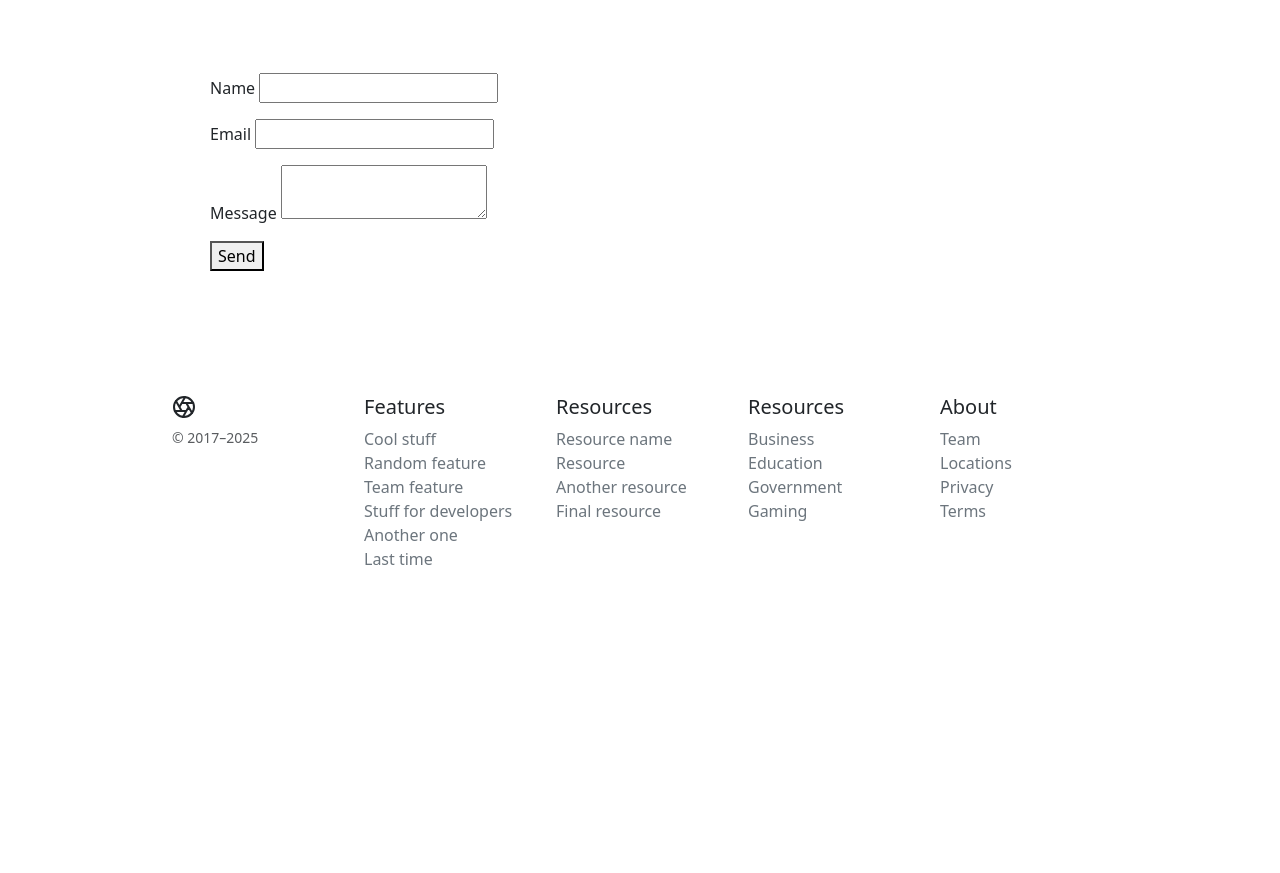
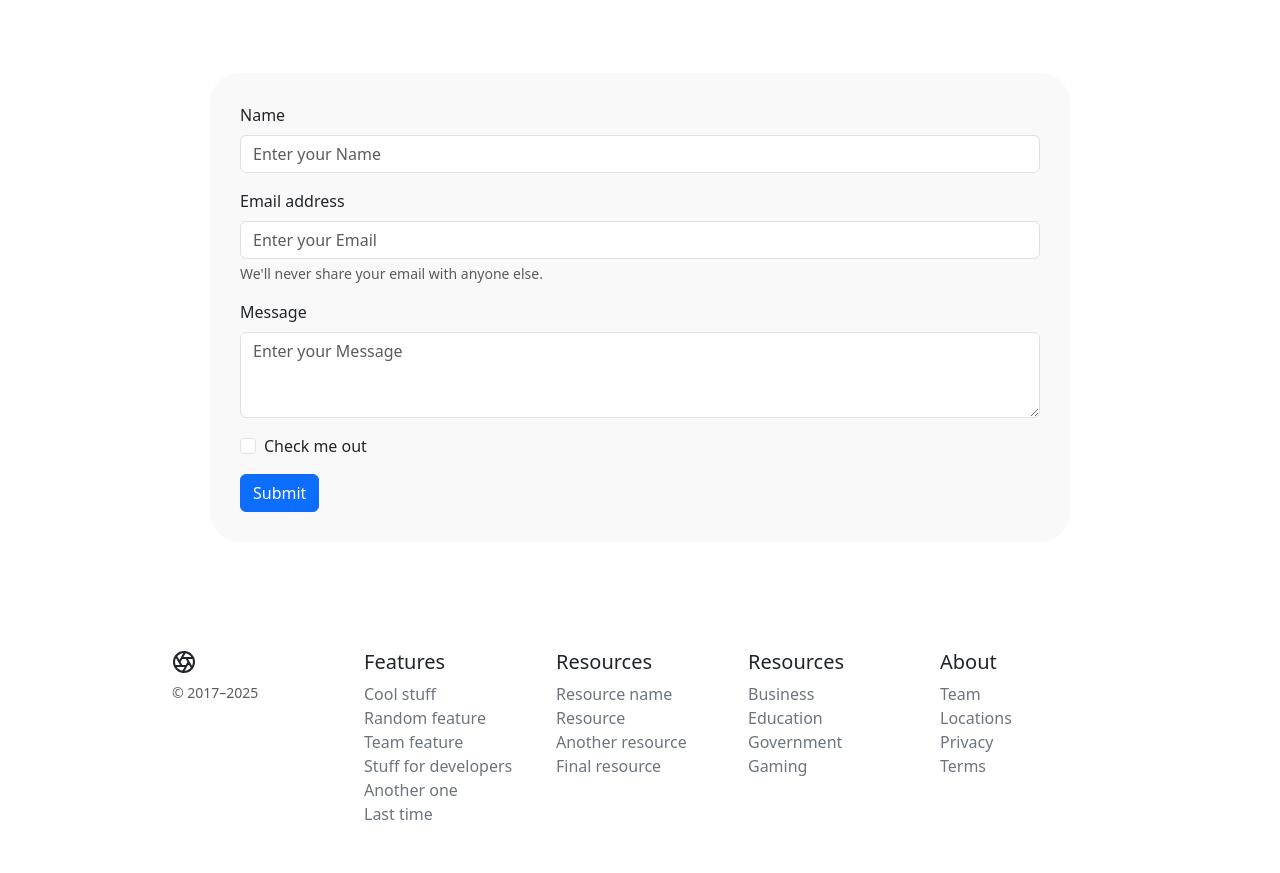
Before and after one commit to cwiedel9/ADPR458_Coding, a plain HTML site: page index.html in a window 1280 px wide. Shown: the part 3441-4314 px from the top of the page. Before the commit the page ends 4076 px from the top, so only its background shows below. Drawn offline with nearby package versions, Linux system fonts and the light colour scheme.

Commit message:
new form styles

```diff
--- a/css/styles.css
+++ b/css/styles.css
@@ -117,3 +117,9 @@
   max-width: 900px;
   padding-block: 60px;
  }
+
+ .contact-form {
+  padding: 30px;
+  border-radius: 30px;
+  background-color: #f9f9f9;
+ }
--- a/index.html
+++ b/index.html
@@ -311,20 +311,26 @@
     </main>
 
     <div class="contact-section">
-      <form name="contact" netlify>
-        <p>
-          <label>Name <input type="text" name="name" /></label>
-        </p>
-        <p>
-          <label>Email <input type="email" name="email" /></label>
-        </p>
-        <p>
-          <label for="message">Message</label>
-          <textarea name="message" id="message"></textarea>
-        </p>
-        <p>
-          <button type="submit">Send</button>
-        </p>
+      <form class="contact-form" name="contact" netlify>
+        <div class="mb-3">
+          <label for="exampleName1" class="form-label">Name</label>
+          <input type="text" class="form-control" id="exampleName1" name="name" placeholder="Enter your Name">
+        </div>
+        <div class="mb-3">
+          <label for="exampleInputEmail1" class="form-label">Email address</label>
+          <input type="email" class="form-control" id="exampleInputEmail1" name="email" aria-describedby="emailHelp" placeholder="Enter your Email">
+          <div id="emailHelp" class="form-text">We'll never share your email with anyone else.</div>
+        </div>
+        <div class="mb-3">
+          <label for="exampleFormControlTextarea1" class="form-label">Message</label>
+          <textarea class="form-control" id="exampleFormControlTextarea1" rows="3" name="message" placeholder="Enter your Message"></textarea>
+        </div>
+
+        <div class="mb-3 form-check">
+          <input type="checkbox" class="form-check-input" id="exampleCheck1">
+          <label class="form-check-label" for="exampleCheck1">Check me out</label>
+        </div>
+        <button type="submit" class="btn btn-primary">Submit</button>
       </form>
     </div>
 
```
